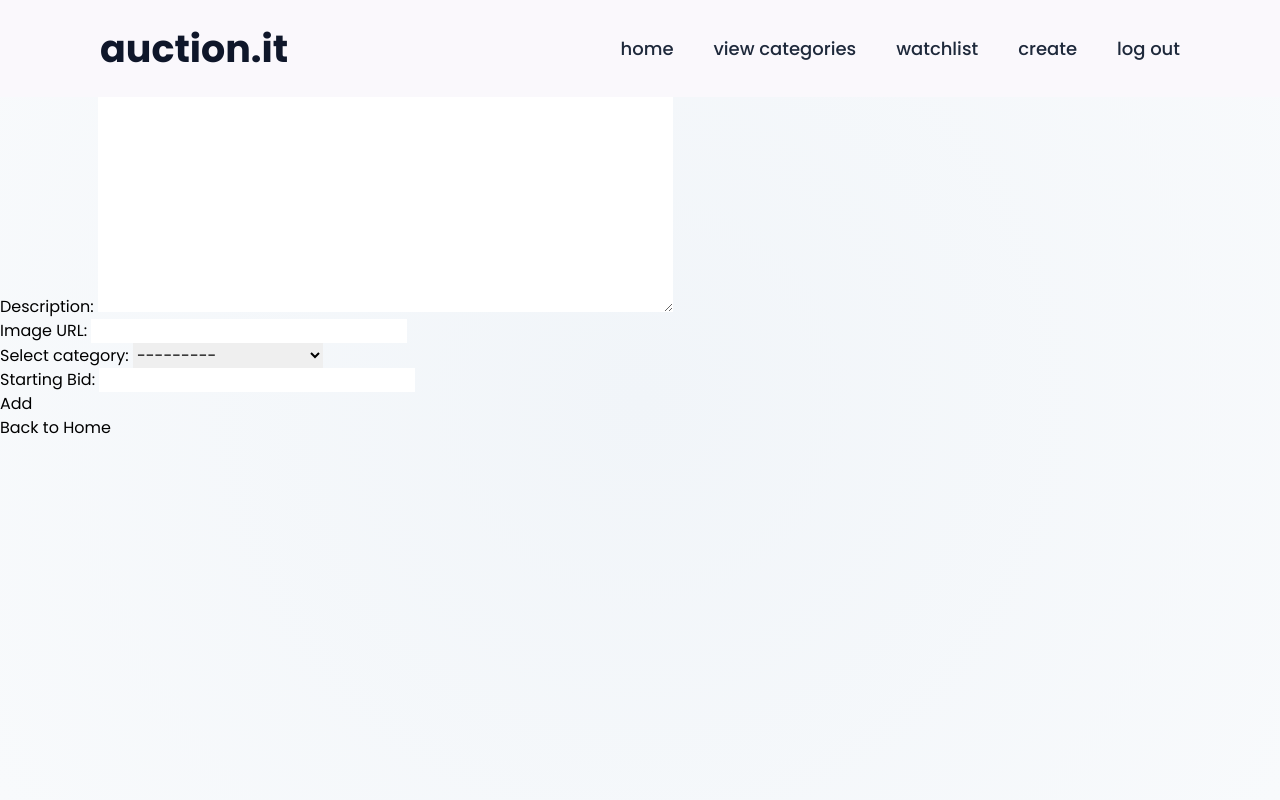
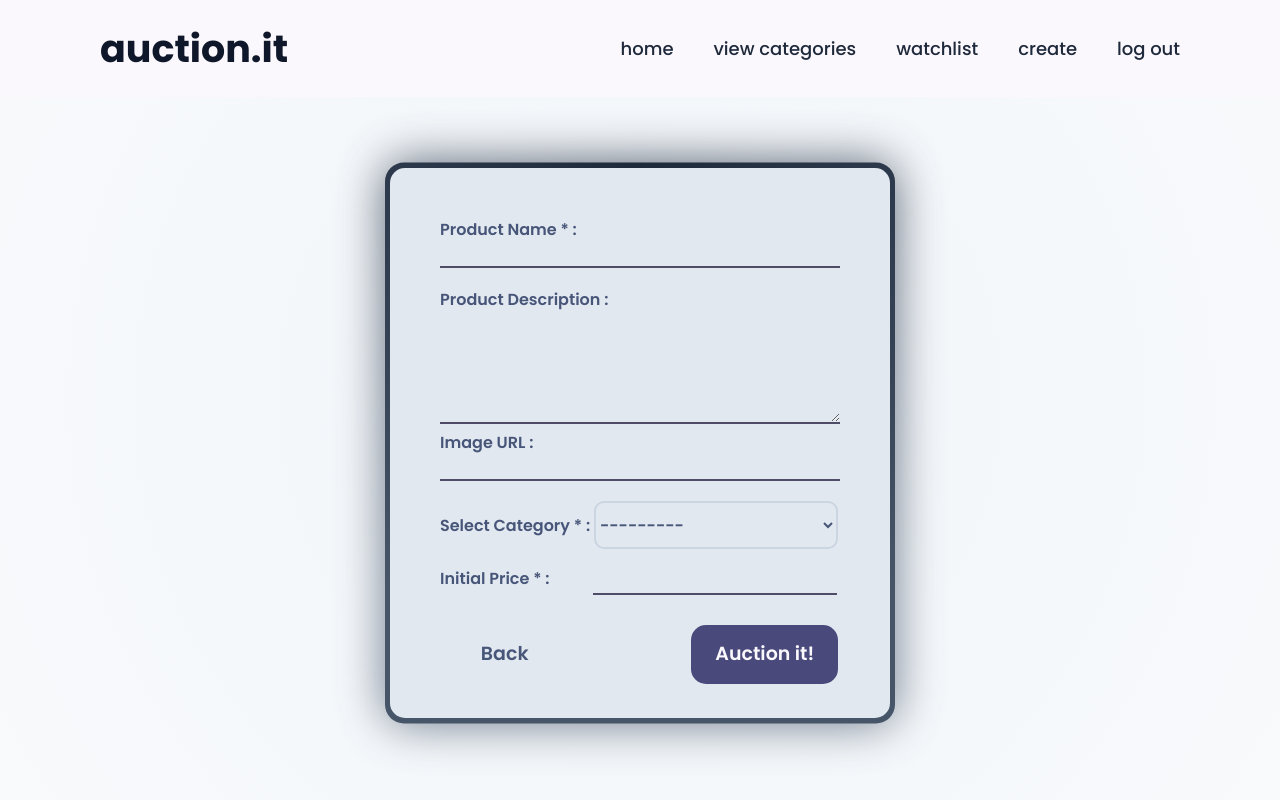
Before and after one commit to httpvieve/auction-it, a Django app: page /create in a window 1280 px wide. Run offline with Django 3.2, Linux system fonts and the light colour scheme; a user stored in the database is signed in; data comes from the database, SQL or seed files in the repository; some libraries are stand-ins or nearby versions.

Commit message:
style: update create auction card layout

```diff
--- a/commerce/auctions/forms.py
+++ b/commerce/auctions/forms.py
@@ -8,18 +8,18 @@ class ListingForm(forms.ModelForm):
         model = Listing
         fields = ['item_name', 'item_description','item_image', 'item_category','starting_bid']
         labels = {
-            'item_name': 'Name',
-            'item_description': 'Description',
-            'item_image':'Image URL',
-            'item_category':'Select category',
-            'starting_bid': 'Starting Bid'
+            'item_name': 'Product Name * ',
+            'item_description': 'Product Description ',
+            'item_image':'Image URL ',
+            'item_category':'Select Category *  ',
+            'starting_bid': 'Initial Price * '
         }
         widgets = {
-            'item_name': forms.TextInput(),
-            'item_description': forms.Textarea(),
-            'item_image': forms.URLInput(),
+            'item_name': forms.TextInput(attrs={'class': 'auction-name'}),
+            'item_description': forms.Textarea(attrs={'class': 'auction-description'}),
+            'item_image': forms.URLInput(attrs={'class': 'auction-img'}),
             # 'item_category': forms.ModelChoiceField(queryset=Category.objects.all(), empty_label=None),
-            'starting_bid': forms.NumberInput()
+            'starting_bid': forms.NumberInput(attrs={'class': 'initial-price'})
         }
 
 class BidForm(forms.ModelForm):
@@ -46,5 +46,5 @@ class CommentForm(forms.ModelForm):
         model = UserComment
         fields = ['comment']
         widgets = {
-            'comment': forms.Textarea()
+            'comment': forms.Textarea(attrs={'class': 'comment'})
         }
--- a/commerce/auctions/static/auctions/styles.css
+++ b/commerce/auctions/static/auctions/styles.css
@@ -42,8 +42,10 @@ body {
 }
 
 .navbar {
+    flex-wrap: wrap;
     display: flex;
     align-items: center;
+
 }
 
 .navbar a, .navbar p {
@@ -151,3 +153,106 @@ h2 {
     margin-bottom: 20px;
     color: #333;
 }
+.auction-container{
+    color:#475579;
+    font-size: 16px;
+    font-weight: 600;
+    margin-top: 120px;
+    display: flex;
+    justify-content: center;
+}
+
+.auction-form {
+    margin: 0 auto;
+    padding: 50px;
+    height: 550px;
+    width: 500px;
+    /* background: #7776b3;   */
+    background: #e2e8f0;
+    border-radius: 15px;
+    position:relative;
+}
+.auction-form::after, .auction-form::before{
+    content: '';
+    position: absolute;
+    height: 102%;
+    width: 102%;
+    background-image: conic-gradient(#1e293b,#475569,#475569,#1e293b);
+    top: 50%;
+    left: 50%;
+    translate: -50% -50%;
+    z-index: -1;
+    border-radius: 19px;
+}
+.auction-form::before{
+    filter: blur(1.5rem);
+    opacity: 0.77;
+}
+input[type=text], input[type=url] {
+    width: 100%;
+    margin-bottom: 20px;
+    border-bottom: 2px solid #4e4c67;
+    background: transparent;
+}
+textarea {
+    width: 100%;
+    height: 7rem;
+    background: transparent;
+    box-sizing: border-box;
+    border-bottom: 2px solid #4e4c67;
+    resize: none;
+}
+select {
+    border: 2px solid #cbd5e1;
+    background: transparent;
+    height: 3rem;
+    width: 61%;
+    border-radius: 10px;
+
+  }
+  input::-webkit-outer-spin-button, input::-webkit-inner-spin-button {
+  -webkit-appearance: none;
+  margin: 0;
+}
+input[type=number] {
+    background: transparent;
+    margin-left:10% ;
+    margin-top: 14px;
+    width:61%;
+    height: 2rem;
+    border-bottom: 2px solid #4e4c67;
+  }
+.options {
+    margin-left: 10%;
+    margin-top: 30px;
+    font-size: 19px;
+    display: flex;
+    flex-direction: row;
+    align-items: center;
+    justify-content:space-evenly;
+
+}
+
+
+.add-listing{
+
+    color: #faf8fc;
+    background: #494a7b;
+    border-radius: 15px;
+    margin-left: 45%;
+    padding: 15px;
+}
+
+
+.home:hover  {
+    text-shadow: 2px 2px 10px #494a7b;
+    transition: .3s;
+    filter: dropshadow(color=#494a7b, offx=2, offy=2);
+}
+.add-listing:hover{
+    /* text-shadow: 3px 3px 8px lightgrey; */
+    box-shadow: 2px 2px 10px #494a7b;
+    transition: .3s;
+    filter: dropshadow(color=#494a7b, offx=2, offy=2);
+
+  }
--- a/commerce/auctions/templates/auctions/create_listing.html
+++ b/commerce/auctions/templates/auctions/create_listing.html
@@ -3,12 +3,15 @@
 {% block body %}
 <h3> 📝 Adding new lisitng.. </h3>
 
-<form action="{% url 'create_listing' %}" method="post">
+<div class="auction-container">
+<form class="auction-form" action="{% url 'create_listing' %}" method="post">
     {% csrf_token %}
-    {{ listing_form.as_p }}
+        {{ listing_form.as_p }}
+        <div class="options">
+            <a class="home" href="{% url 'index' %}"> Back </a>
+            <input class="add-listing" type="submit" value="  Auction it!  ">
+        <div>
 
-    <input type="submit" value="Add">
-
- </form>
- <a href="{% url 'index' %}">Back to Home</a>
+    </form>
+</div>
 {% endblock %}
--- a/commerce/auctions/views.py
+++ b/commerce/auctions/views.py
@@ -102,8 +102,8 @@ def filter(request, category_name):
         listings = []
 
     return render(request, 'auctions/filter.html', {
-        'category': category_name,
-        'listings': listings
+        'category': category_name.lower(),
+        'auctions': listings
     })
 
 @login_required
```
Also changed, not shown: commerce/auctions/templates/auctions/create_bid.html (+6 -5 lines).
